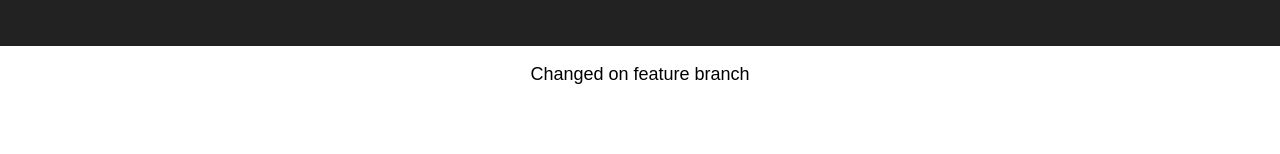
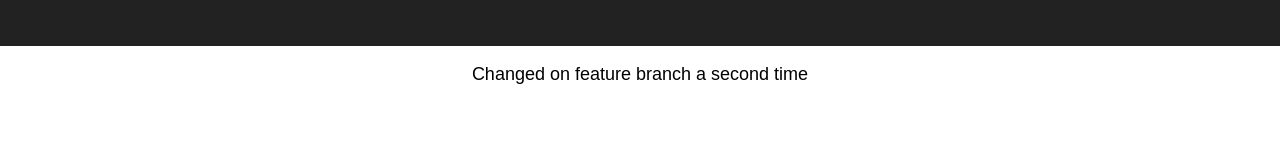
Before and after one commit to Colin-JC/docker-react, a React (Create React App) app: page / in a window 1280 px wide. Shown: the part 144-298 px from the top of the page. Built offline with nearby package versions, Linux system fonts and the light colour scheme.

Commit message:
text change

```diff
--- a/src/App.js
+++ b/src/App.js
@@ -11,7 +11,7 @@ class App extends Component {
           <h1 className="App-title">Welcome to React</h1>
         </header>
         <p className="App-intro">
-          Changed on feature branch
+          Changed on feature branch a second time
         </p>
       </div>
     );
```
